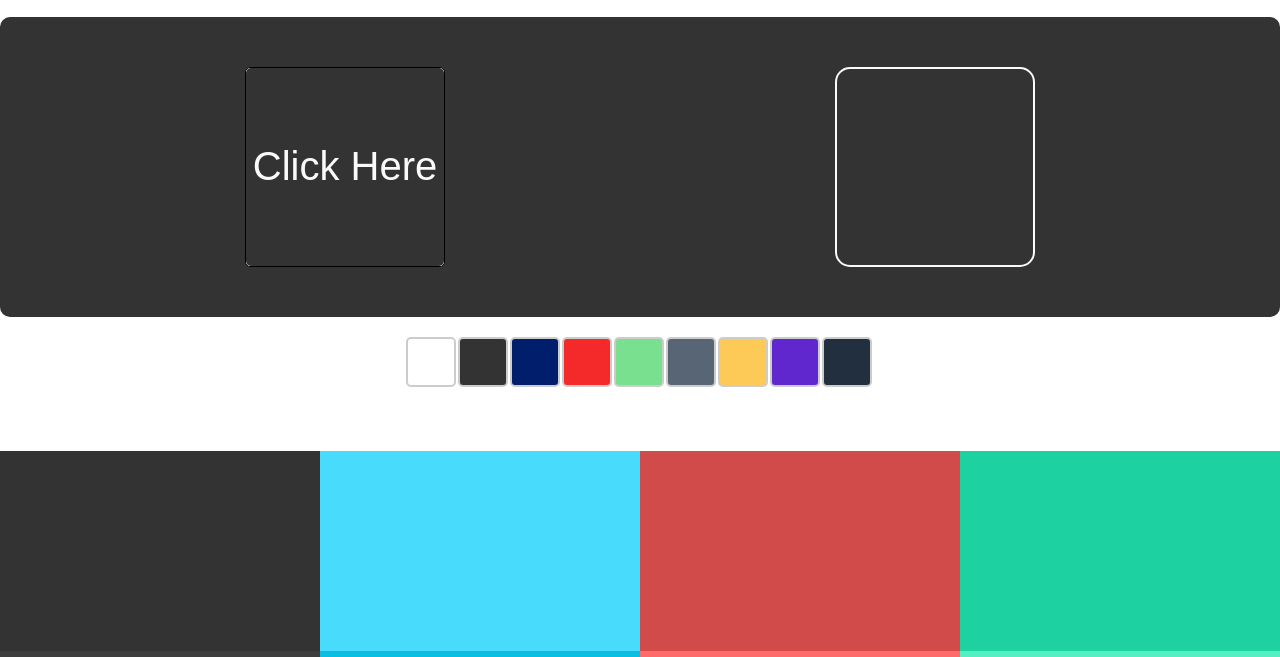
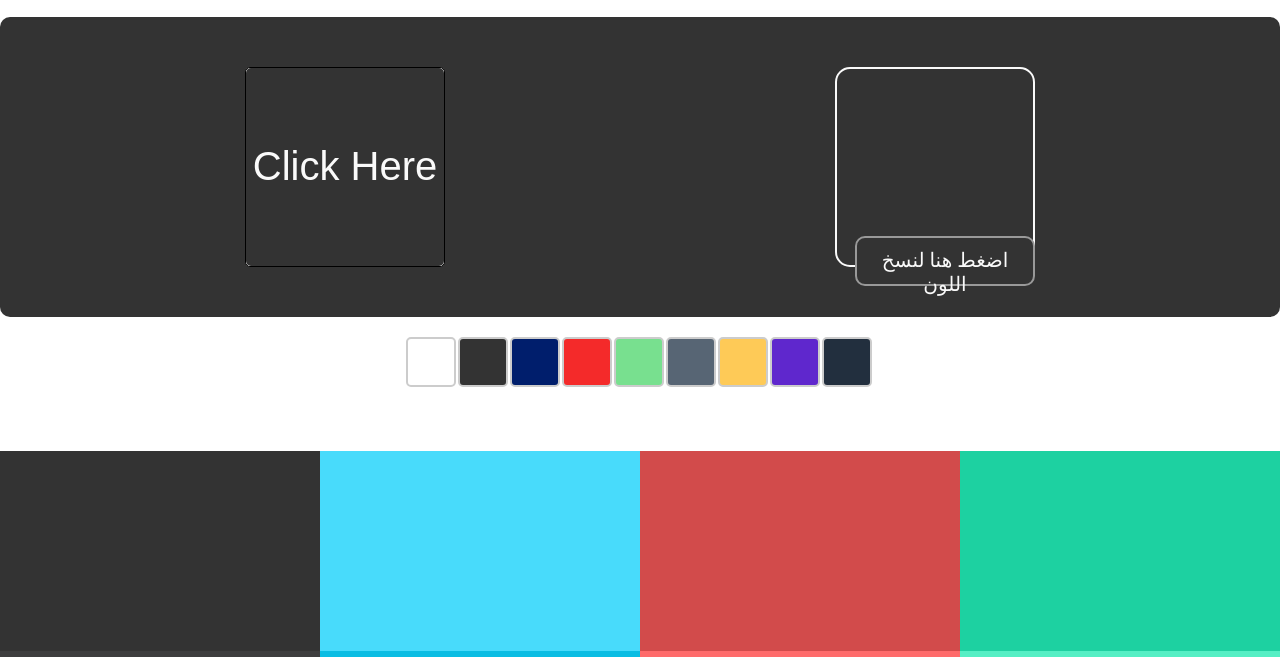
Before and after one commit to hossamrashad/Favorite-Color, a plain HTML site: page index.html in a window 1280 px wide. Both pictures are taken after a click on the element 935 px from the left and 309 px from the top of the page. Shown: the part 143-800 px from the top of the page. Drawn offline with Linux system fonts and the light colour scheme.

Commit message:
parentCursor

```diff
--- a/index.html
+++ b/index.html
@@ -82,6 +82,12 @@
         </div>
       </div>
     </div>
+    <div class="parentCursor">
+      <div class="disc">اضغط هنا لنسخ اللون</div>
+    </div>
+    <div class="parentCursorInput">
+      <div class="disc">اضغط هنا لاختيار اللون</div>
+    </div>
   </body>
   <script src="js/jquery/jquery-3-6-0.min.js"></script>
   <script src="js/mixitup/mixitup.min.js"></script>
--- a/js/plugin.js
+++ b/js/plugin.js
@@ -78,8 +78,26 @@ $(document).ready(function() {
         var audio = new Audio("../audio/1.mp3");
         audio.play();
     });
-    // $("body").on("hover", ".parentInputChooseColor", function() {
-    //     // code
-    //     $("input[name='inputColor']").css("z-index", "1");
-    // });
+
+    // cursor disc what you need to do in box color
+    $(".single-item, .result").on("mousemove", function(event) {
+        // code
+        $(".parentCursor").fadeIn(1000).offset({
+            left: event.pageX - 80,
+            top: event.pageY + 70,
+        }).delay(15000).fadeOut(1000);
+    });
+
+    // cursor disc what you need to do in input
+    $("#inputColor").on("mousemove", function(event) {
+        // code
+        $(".parentCursorInput")
+            .fadeIn(1000)
+            .offset({
+                left: event.pageX - 80,
+                top: event.pageY + 30,
+            })
+            .delay(15000)
+            .fadeOut(1000);
+    });
 });
--- a/scss/style.scss
+++ b/scss/style.scss
@@ -58,6 +58,27 @@
 
 .displayNone {
     display: none;
+}
+
+// cursor disc
+.parentCursor,
+.parentCursorInput {
+    width: 180px;
+    height: 50px;
+    background: #333;
+    font-size: 20px;
+    display: flex;
+    justify-content: center;
+    align-items: center;
+    border: 2px solid #999;
+    @include borderRadius(10px);
+    display: none;
+    z-index: 7;
+    .disc {
+        padding: 10px;
+        color: #fafafa;
+        text-align: center;
+    }
 }
 
 // input choose color
```
Also changed, not shown: css/style.css, 1 other file.
